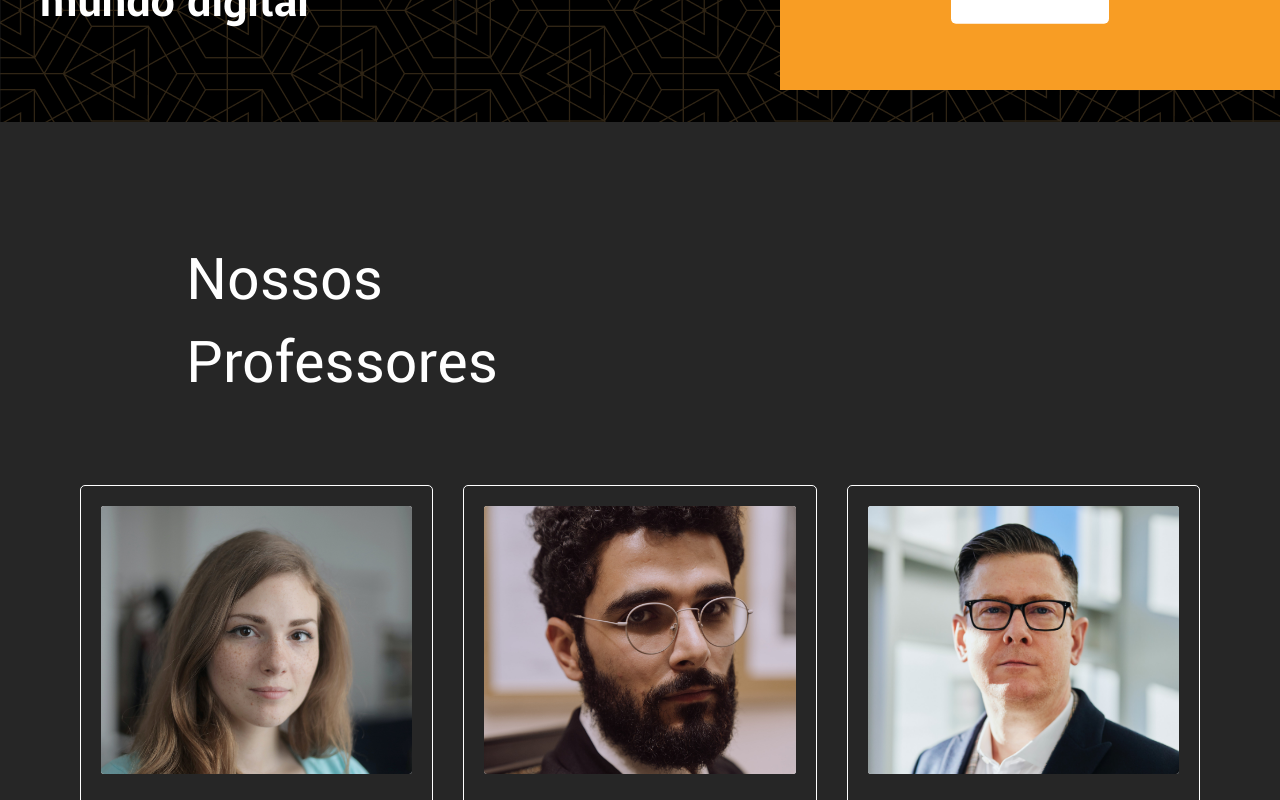
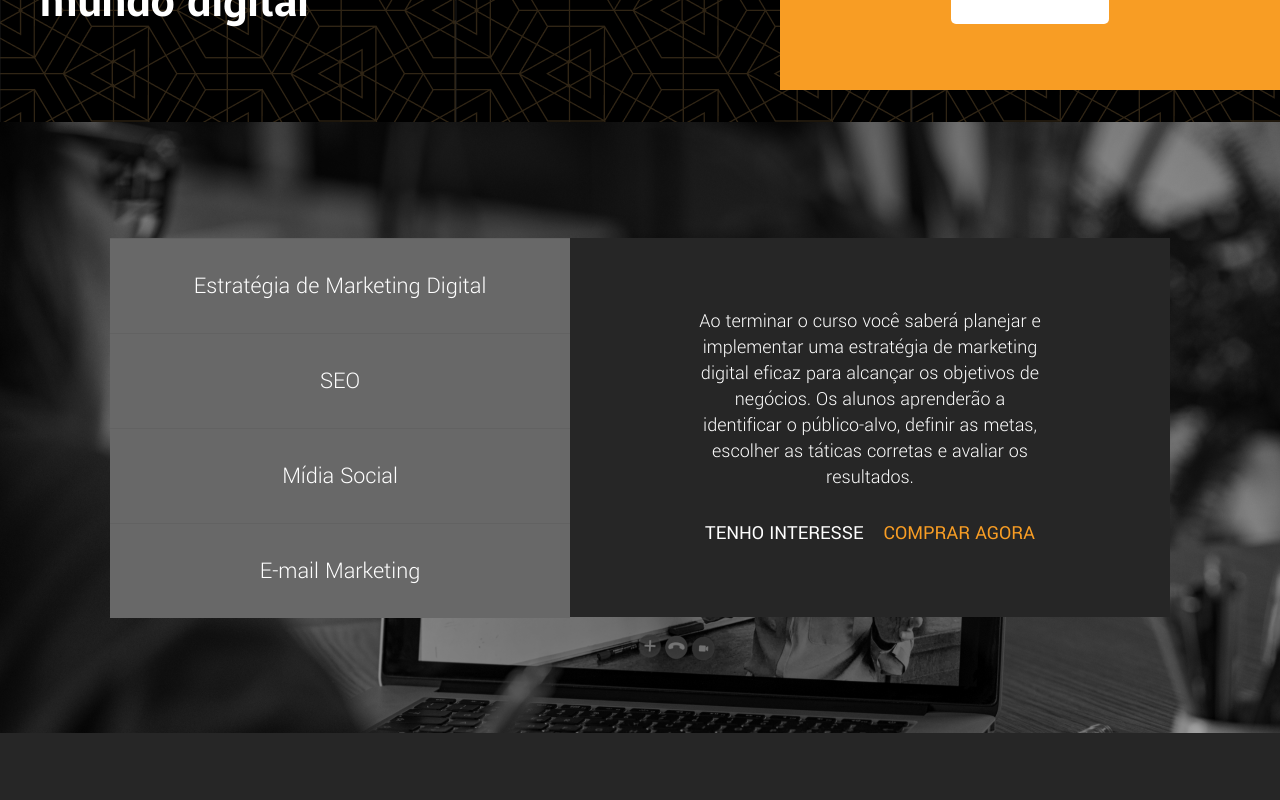
Before and after one commit to rogeritael/rogeritael-rocky_desafio, a React (Create React App) app: page / in a window 1280 px wide. Shown: the part 1820-2620 px from the top of the page. Built offline with nearby package versions, Linux system fonts and the light colour scheme.

Commit message:
ajustando a página de skills

```diff
--- a/src/App.tsx
+++ b/src/App.tsx
@@ -12,6 +12,10 @@ import { Footer } from './components/template/Footer';
 import { MaisClientesSection } from './components/template/MaisClientesSection';
 import { SkillsContainer } from './components/template/SkillsContainer';
 import { TestmonialsSection } from './components/template/TestimonialsSection';
+
+
+
+import { SkillsContainer as SkillBackup } from './components/template/SkillsContainerBackup';
 
 import { GlobalStyle } from './GlobalStyles';
 
@@ -39,7 +43,8 @@ function App() {
       <Cover openModal={openModal} />
       <MaisClientesSection openModal={openModal} />
       <CallToActionSection openModal={openModal} />
-      {/* <SkillsContainer openModal={openModal} /> */}
+      {/* <SkillBackup openModal={openModal} /> */}
+      <SkillsContainer />
       <EducatorsSection openModal={openModal} />
       <TestmonialsSection />
       <AmIAbleSection openModal={openModal} />
--- a/src/components/template/AmIAbleSection/styles.ts
+++ b/src/components/template/AmIAbleSection/styles.ts
@@ -34,6 +34,7 @@ export const AmIAbleStyle = styled.section`
 
     @media (max-width: 768px){
         justify-content: center;
+        /* height: ; */
 
         .text_container {
             margin: 0;
@@ -49,10 +50,24 @@ export const AmIAbleStyle = styled.section`
 
         .text_container {
             width: 100%;
+
+            h2 {
+                font-size: var(--t1);
+                margin-bottom: 30px;
+            }
+
+            p {
+                font-size: 18px;
+                line-height: 30px;
+            }
         }
 
         .button_container {
             display: flex;
         }
     }
+
+    @media (max-width: 370px){
+        height: fit-content;
+    }
 `;
--- a/src/components/template/SkillsContainer/index.tsx
+++ b/src/components/template/SkillsContainer/index.tsx
@@ -1,47 +1,41 @@
+import { useState } from "react";
+import { skillsMock } from "../../../mocks/skills";
 import { AppLimiter } from "../../AppLimiter";
+import { Button } from "../../Button";
+import { ButtonContainer } from "../../ButtonContainer";
 import { SkillsStyle } from "./styles";
-import { skillsMock } from "../../../mocks/skills";
-import { ButtonContainer } from "../../ButtonContainer";
 
-export function SkillsContainer({ openModal }: { openModal: () => void }){
+export function SkillsContainer(){
+    const [content, setContent] = useState(skillsMock[0].content);
+
+    function handleClick(content: string){
+        setContent(content);
+    }
+
     return(
-
         <SkillsStyle>
             <AppLimiter>
-                    {/* <div className="title"> */}
-                        <h1 className="title">
-                            O que você aprenderá
-                        </h1>
-                    {/* </div> */}
-
-                    <div className="skills_box">
-                    <div className="skills_list_container">
-                        <ul>
+                <h1>O que você vai Aprender</h1>
+                <div className="skills">
+                    <div className="header">
                         {
-                                skillsMock.map(skill => (
-                                    <li id={skill.id}>
-                                        <p>{skill.title}</p>
-                                        {/* <div>{skill.content}</div> */}
-                                    </li>
-
+                            skillsMock.map((skill) => (
+                                <div className="single_skill">
+                                    <h2 onClick={() => handleClick(skill.content)}>{skill.title}</h2>
+                                    <p className="description">{skill.content}</p>
+                                </div>
                             ))
                         }
-                        </ul>
                     </div>
-                    <div className="skills_description_container">
-                        <p className="skill_description">
-                            Ao terminar o curso você saberá planejar e implementar uma estratégia de marketing digital
-                             eficaz para alcançar os objetivos de negócios. Os alunos aprenderão a identificar o
-                             público-alvo, definir as metas, escolher as táticas corretas e avaliar os resultados.
-                        </p>
-                        <div className="button_container">
-                            <button >TENHO INTERESSE</button>
-                            <button className="purchase_now_button">COMPRE AGORA</button>
+                    <div className="body">
+                        <p>{content}</p>
+                        <div className="buttons">
+                            <input type="button" value="TENHO INTERESSE" />
+                            <input type="button" value="COMPRAR AGORA" />
                         </div>
                     </div>
                 </div>
-
-                    <ButtonContainer openModal={openModal} />
+                <ButtonContainer openModal={() => alert()} />
             </AppLimiter>
         </SkillsStyle>
     )
--- a/src/components/template/SkillsContainer/styles.ts
+++ b/src/components/template/SkillsContainer/styles.ts
@@ -1,5 +1,6 @@
 import styled, { keyframes } from "styled-components";
 import skillbg from '../../../assets/skills_bg.png';
+import skill_arrow from '../../../assets/skill_arrow.png';
 
 const shakeButtonAnimation = keyframes `
     0%{
@@ -13,157 +14,189 @@ const shakeButtonAnimation = keyframes `
     }
 `;
 
+const toggleSkill = keyframes`
+    from {
+        /* height: 0px; */
+        padding: 0 32px;
+        border: none;
+        opacity: 0;
+        p {
+            opacity: 0;
+        }
+    }
+    to {
+        height: auto;
+        opacity: 1;
+        padding: 25px 32px;
+        border-top: 1px solid var(--orange);
+        border-bottom: 1px solid var(--orange);
+        p {
+            opacity: 1;
+        }
+    }
+`
 
 export const SkillsStyle = styled.section`
-    height: 611px;
-    width: 100%;
+    min-height: 611px;
+    /* width: 100%; */
+    display: flex;
+    align-items: center;
     background-image: url(${skillbg});
     background-size: cover;
     background-position: center;
+    position: relative;
+
+    h1 {
+        font-size: 48px;
+        max-width: 255px;
+        font-weight: 400;
+        margin: 40px 0;
+        left: 60px;
+        display: none;
+        position: absolute;
+    }
 
     .app_limiter {
+        width: 100%;
         display: flex;
+        flex-direction: column;
         align-items: center;
-        justify-content: center;
+        /* justify-content: center; */
+        /* border: 1px solid red; */
     }
 
     .button_container {
         display: none;
     }
 
-    .title {
-        margin: 120px 20px 20px 30px;
-        font-size: var(--t2);
-        display: none;
-    }
-
-    .skills_box{
+    .skills {
         display: flex;
 
-        .skills_list_container ul {
-            background-color: var(--light-gray2);
+        .header {
             width: 460px;
-            height: 379px;
+            background-color: #686868;
 
-            li {
-                font-size: var(--t3);
+            .single_skill {
+                border-top: 1px solid rgba(0,0,0,0.06);
+
+                h2 {
+                    text-align: center;
+                    line-height: 94px;
+                    height: 94px;
+                    cursor: pointer;
                     font-weight: 300;
-                list-style: none;
-                height: 25%;
-                display: flex;
-                align-items: center;
-                justify-content: center;
-                opacity: .5;
-                cursor: pointer;
                     position: relative;
 
                     &::before {
                         content: '';
+                        position: absolute;
+                        left: 0;
+                        top: 0;
                         width: 0;
                         height: 100%;
-                    background-color: var(--light-gray3);
-                    position: absolute;
-                    left: 0;
-                    z-index: -1;
-                    transition: 500ms;
+                        background-color: #fff;
+                        opacity: 0.05;
+                        transition: 500ms ease-in-out;
+                        /* background-color: black; */
                     }
 
                     &:hover {
                         &::before {
                             width: 100%;
                         }
-
                     }
-
-                &.active {
-                    opacity: 1;
                 }
-
+                p.description {
+                    display: none;
+                }
             }
         }
 
-        .skills_description_container {
+        .body {
             width: 600px;
             height: 379px;
-            padding: 65px 100px;
-            background-color: var(--dark-gray1);
+            background-color: #262626;
             display: flex;
             flex-direction: column;
-            justify-content: space-between;
+            align-items: center;
+            justify-content: center;
 
-            .skill_description{
-                font-size: var(--tbody1);
+            p {
+                font-size: 20px;
                 font-weight: 300;
+                max-width: 350px;
+                text-align: center;
             }
 
-            .button_container {
-                button {
-                    font-size: var(--tbody1);
+            .buttons {
+                input[type=button] {
+                    margin-top: 30px;
                     background-color: transparent;
+                    font-size: 20px;
+                    color: var(--orange);
                     cursor: pointer;
-                    position: relative;
-                    transition: 500ms;
 
-                    &:hover {
-                        scale: 1.1;
+                    &:first-child {
+                        margin-right: 20px;
+                        color: #fff;
                     }
-                }
-
-                .purchase_now_button {
-                    margin-left: 30px;
-                    color: var(--orange);
-
                 }
             }
         }
     }
 
-    @media (max-width: 1124px){
-        .skills_box .skills_list_container ul {
-            text-align: center;
-            width: 230px;
+    @media (max-width: 1100px){
+        .skills {
+            margin-top: 210px;
+            .header {
+                width: 350px;
             }
 
-        .skills_box .skills_description_container {
-            width:450px;
-            padding: 55px 50px;
+            .body {
+                width: 500px;
+            }
         }
     }
 
-    @media (max-width: 768px){
-        .app_limiter {
-            flex-direction: column;
+    @media (max-width: 900px){
+        .skills {
+            .header {
+                width: 300px;
+            }
+
+            .body {
+                /* width: 500px; */
+
+                p {
+                    max-width: 450px;
+                }
+            }
+
+            /* .single_skill p.description {
+                display: block;
+            } */
+        }
+    }
+
+    @media(max-width: 820px){
+        h1 {
+            display: block;
         }
 
         .button_container {
             display: flex;
         }
 
-        .skills_box {
+        .skills {
             width: 90%;
 
+            .body {
+                display: none;
+            }
 
-            .skills_list_container {
-                /* border: 1px solid red; */
-                width: 100%;
-
-                ul {
+            .header {
                 width: 100%;
             }
         }
-
-        }
-
-        .skills_box .skills_description_container {
-            display: none;
-        }
-    }
-
-    @media (max-width: 425px) {
-        min-height: 800px;
-
-        .title {
-            display: block;
-        }
     }
 `
--- /dev/null
+++ b/src/components/template/SkillsContainerBackup/index.tsx
@@ -0,0 +1,49 @@
+import { AppLimiter } from "../../AppLimiter";
+import { SkillsStyle } from "./styles";
+import { skillsMock } from "../../../mocks/skills";
+import { ButtonContainer } from "../../ButtonContainer";
+
+export function SkillsContainer({ openModal }: { openModal: () => void }){
+    return(
+
+            // <SkillsStyle>
+            //     <AppLimiter>
+            //         {/* <div className="title"> */}
+            //             <h1 className="title">
+            //                 O que você aprenderá
+            //             </h1>
+            //         {/* </div> */}
+
+            //         <div className="skills_box">
+            //         <div className="skills_list_container">
+            //             <ul>
+            //                 {
+            //                     skillsMock.map(skill => (
+            //                         <li id={skill.id}>
+            //                             <p>{skill.title}</p>
+            //                             {/* <div>{skill.content}</div> */}
+            //                         </li>
+
+            //                     ))
+            //                 }
+            //             </ul>
+            //         </div>
+            //         <div className="skills_description_container">
+            //             <p className="skill_description">
+            //                 Ao terminar o curso você saberá planejar e implementar uma estratégia de marketing digital
+            //                  eficaz para alcançar os objetivos de negócios. Os alunos aprenderão a identificar o
+            //                  público-alvo, definir as metas, escolher as táticas corretas e avaliar os resultados.
+            //             </p>
+            //             <div className="button_container">
+            //                 <button >TENHO INTERESSE</button>
+            //                 <button className="purchase_now_button">COMPRE AGORA</button>
+            //             </div>
+            //         </div>
+            //         </div>
+
+            //         <ButtonContainer openModal={openModal} />
+            //     </AppLimiter>
+            // </SkillsStyle>
+            <div>oi</div>
+    )
+}
--- a/src/mocks/skills.js
+++ b/src/mocks/skills.js
@@ -1,21 +1,21 @@
 export const skillsMock = [
     {
-        id: '1',
+        id: 1,
         title: 'Estratégia de Marketing Digital',
         content: 'Ao terminar o curso você saberá planejar e implementar uma estratégia de marketing digital eficaz para alcançar os objetivos de negócios. Os alunos aprenderão a identificar o público-alvo, definir as metas, escolher as táticas corretas e avaliar os resultados.'
     },
     {
-        id: '2',
+        id: 2,
         title: 'SEO',
         content: 'Ao terminar o curso você será capaz de otimizar o conteúdo e o site para melhorar o ranking nos motores de busca. Os alunos aprenderão a pesquisar palavras-chave, criar conteúdo otimizado para SEO, usar meta-tags e links internos e externos, entre outras técnicas.'
     },
     {
-        id: '3',
+        id: 3,
         title: 'Mídia Social',
         content: 'Ao terminar o curso você terá adquirido conhecimento suficiente para utilizar as redes sociais para alcançar os objetivos de negócios. Os alunos aprenderão a criar perfis de mídia social, criar conteúdo atraente, criar campanhas publicitárias, monitorar o desempenho e interagir com os seguidores.'
     },
     {
-        id: '4',
+        id: 4,
         title: 'E-mail Marketing',
         content: 'Ao terminar o curso você estará apto a  utilizar o e-mail marketing para alcançar os objetivos de negócios. Os alunos aprenderão a criar listas de e-mail, escrever mensagens eficazes, criar campanhas de e-mail e avaliar os resultados.'
     },
```
Also changed, not shown: src/components/template/SkillsContainerBackup/styles.ts (added, +169 -0 lines), src/assets/skill_arrow.png (added). Lines whose indentation alone changed are shown as unchanged.
